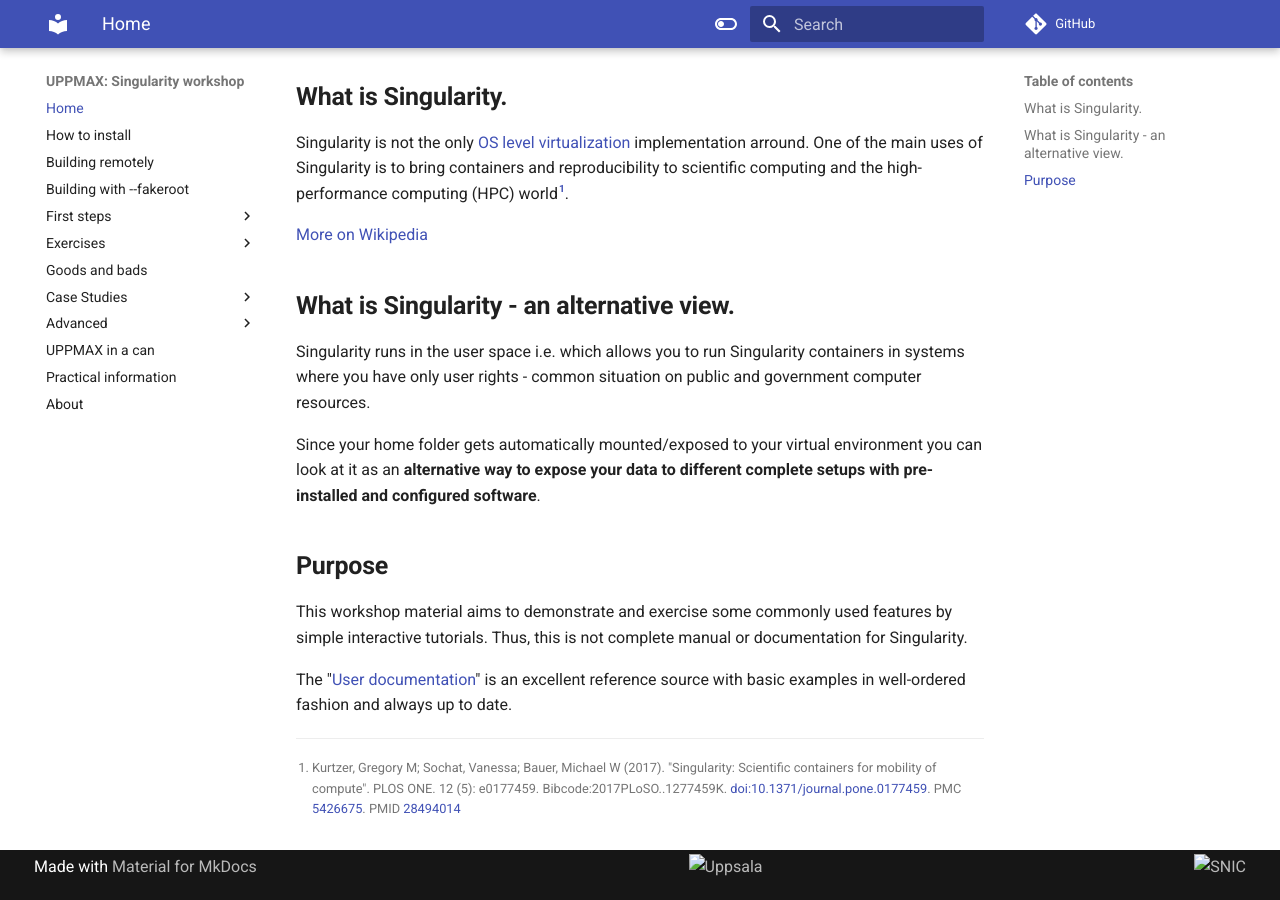
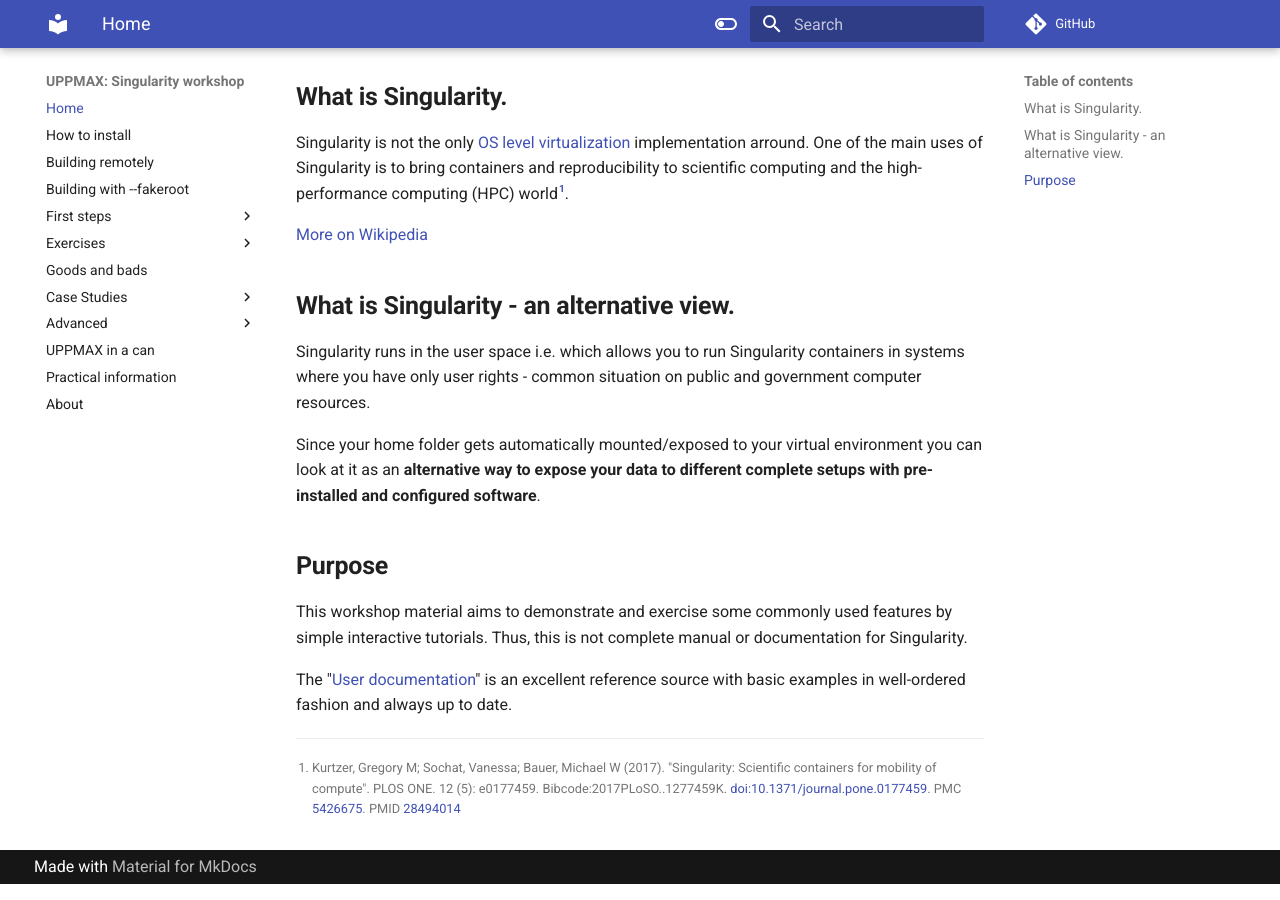
Before and after one commit to pmitev/UPPMAX-Singularity-workshop, an MkDocs documentation site: the page built from docs/index.md, in a window 1280 px wide and 900 px high, scrolled down 591 px. Built offline with MkDocs 1.6.1 and Material for MkDocs 9.7.7, drawn with Linux system fonts in a browser that asks for light colours; comment, search, counter and statistics services are not loaded.

Commit message:
logos removed

```diff
--- a/overrides/partials/footer.html
+++ b/overrides/partials/footer.html
@@ -9,8 +9,8 @@
           Material for MkDocs
         </a>
       </div>
-      <a href="https://uppmax.uu.se/" target="_blank" rel="noopener"><img align="right" alt="Uppsala" src="https://pmitev.github.io/to-awk-or-not/images/Uppsala.png" /> </a>
-      <a href="https://snic.se/" target="_blank" rel="noopener"><img align="right" alt="SNIC" src="https://pmitev.github.io/to-awk-or-not/images/SNIC.png" /> </a>
+      <!-- <a href="https://uppmax.uu.se/" target="_blank" rel="noopener"><img align="right" alt="Uppsala" src="https://pmitev.github.io/to-awk-or-not/images/Uppsala.png" /> </a> -->
+      <!-- <a href="https://snic.se/" target="_blank" rel="noopener"><img align="right" alt="SNIC" src="https://pmitev.github.io/to-awk-or-not/images/SNIC.png" /> </a> -->
 
     </div>
   </div>
```
